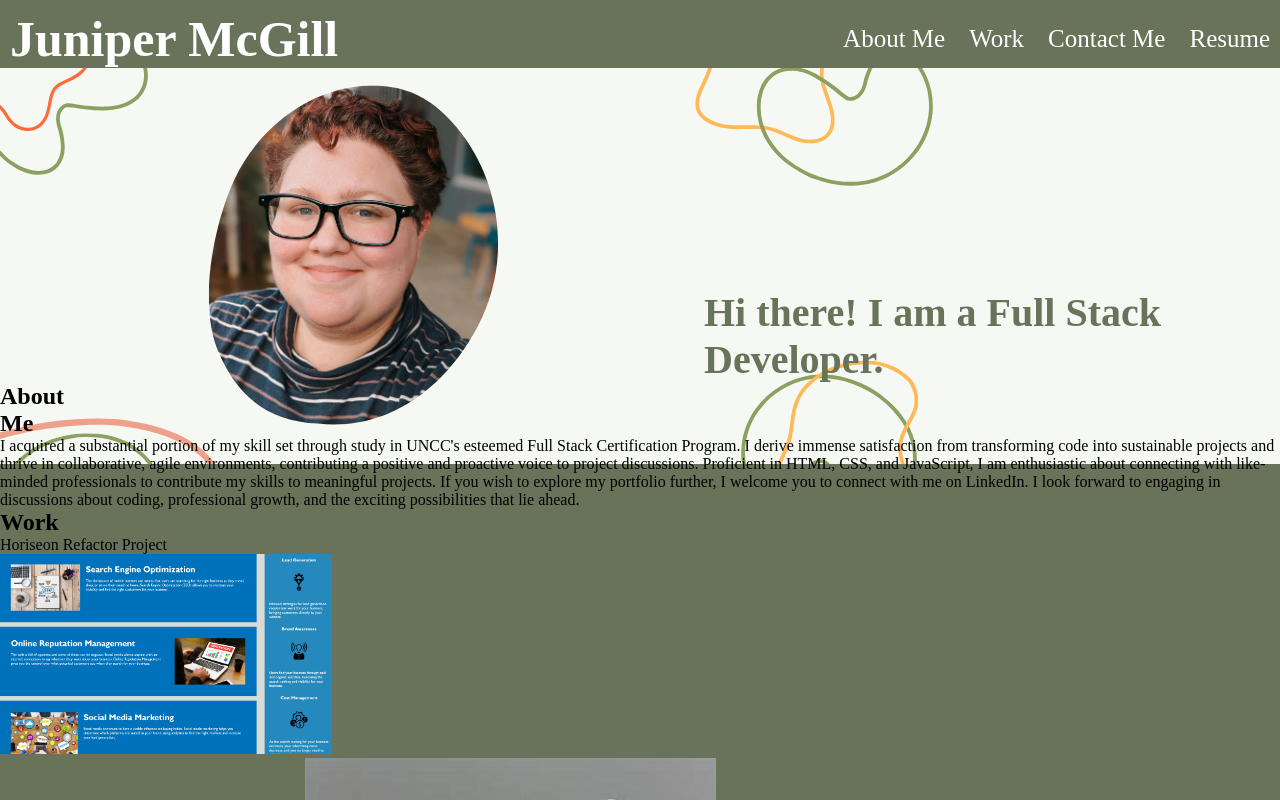
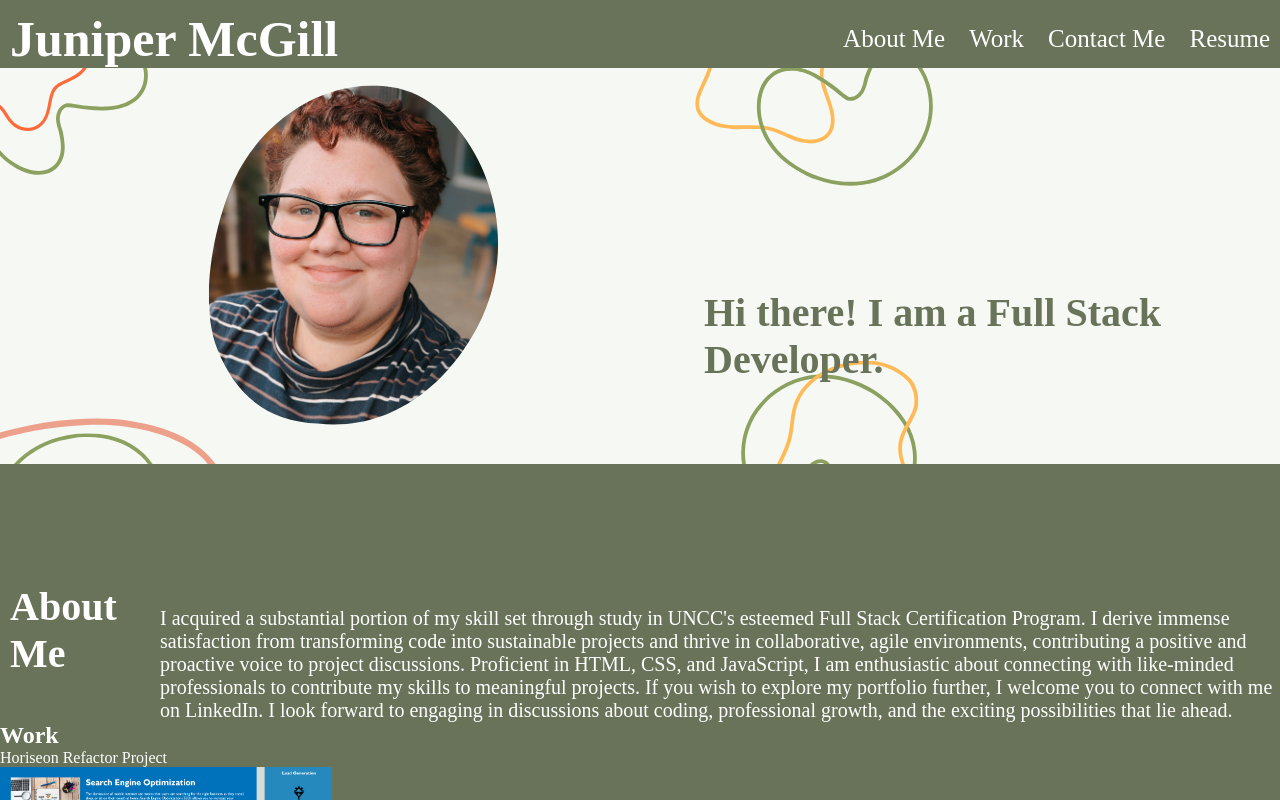
Before and after one commit to JuniperWrenMcGill/McGill-Portfolio, a plain HTML site: page index.html in a window 1280 px wide. Shown: the top 800 px of the page. Drawn offline with Linux system fonts and the light colour scheme.

Commit message:
styled 'about me'

```diff
--- a/assets/style.css
+++ b/assets/style.css
@@ -69,3 +69,25 @@ nav ul li a:hover::after{
     margin-left: 55%;
     margin-top: -14%;
 }
+
+/* about me stying */
+
+main {
+    color: #fff;
+}
+
+.About-Me h2 {
+    text-decoration: none;
+    font-size: 40px;
+    margin-left: 10px;
+    margin-top: 200px;
+    margin-bottom: -7%;
+}
+
+.About-Me p {
+    text-decoration: none;
+    font-size: 20px;
+    margin-left: 160px;
+    margin-bottom: 0px;
+    margin-top: 20px;
+}
```
